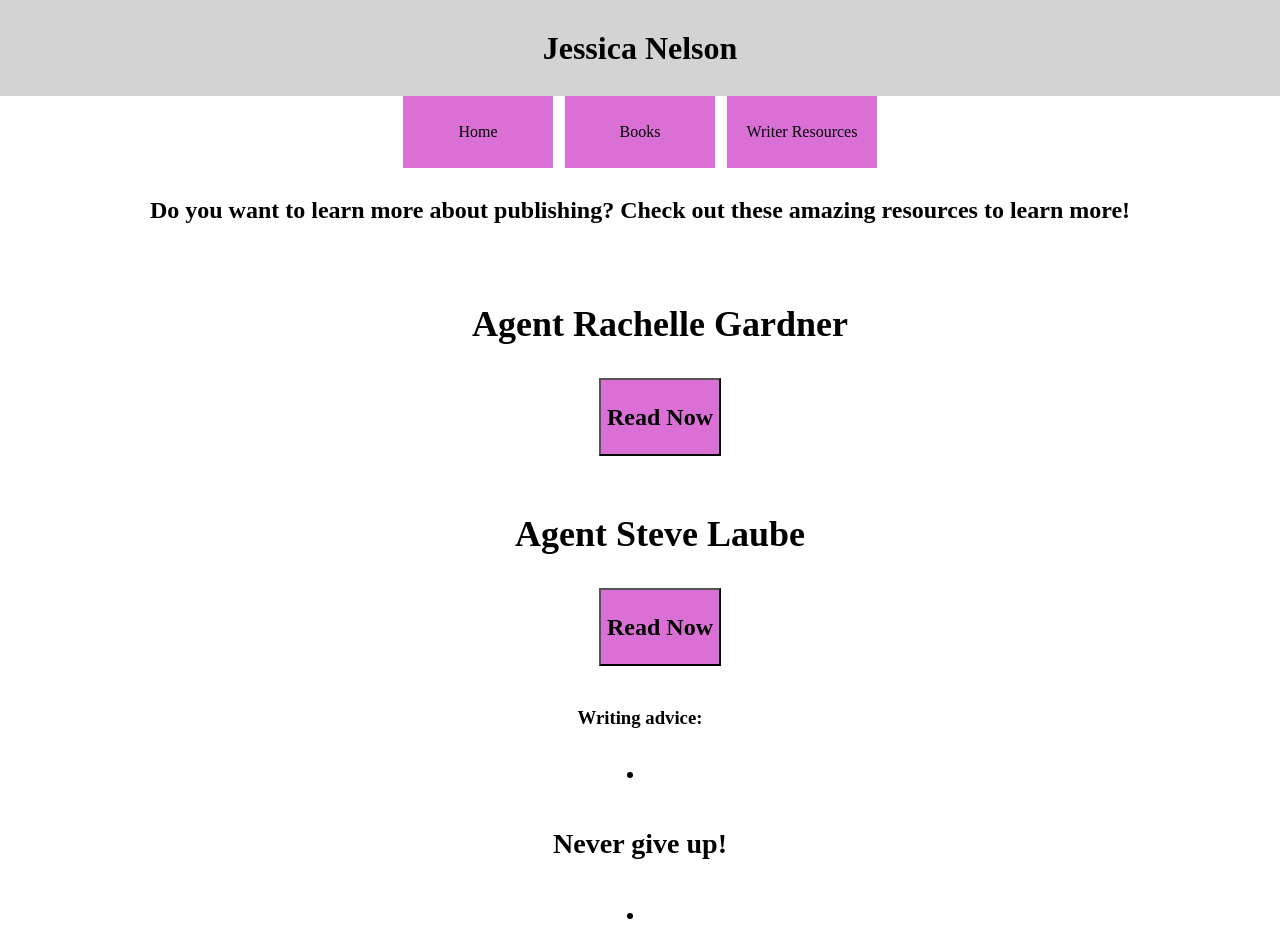
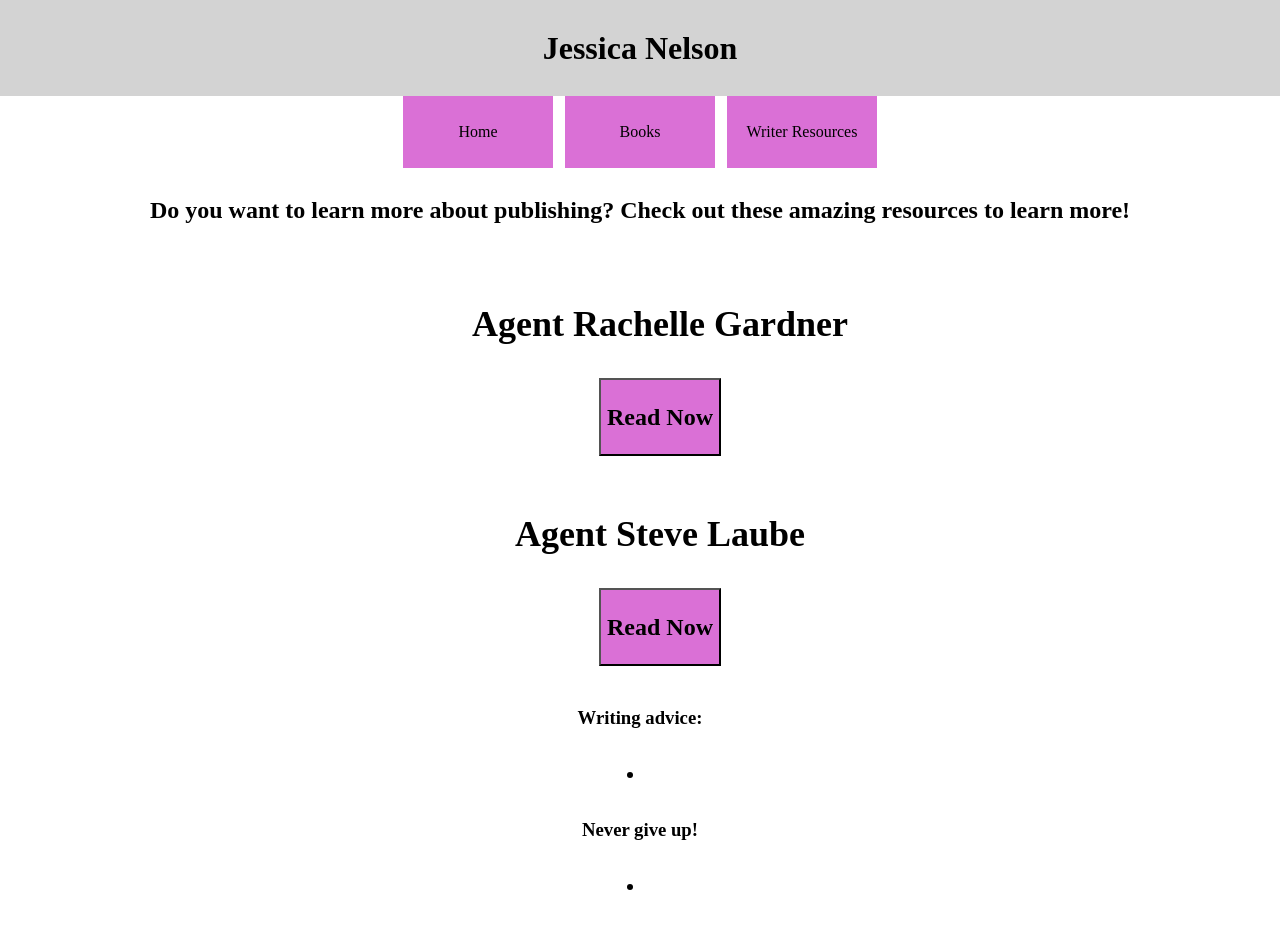
Before and after one commit to yahwehschica7/j-nelson-website, a React (Create React App) app: page /resources in a window 1280 px wide. Shown: the top 934 px of the page. Built offline with nearby package versions, Linux system fonts and the light colour scheme; data requests are answered from the project's data file.

Commit message:
made adviceList an h4

```diff
--- a/src/AddWritingTips.jsx
+++ b/src/AddWritingTips.jsx
@@ -15,7 +15,7 @@ const AddWritingTips = () => {
 
   const adviceList = advice.map((tip) =>
   <li key={tip.id}>
-    <h2>{tip.writingTip}</h2>
+    <h4>{tip.writingTip}</h4>
   </li>
 )
 
```
